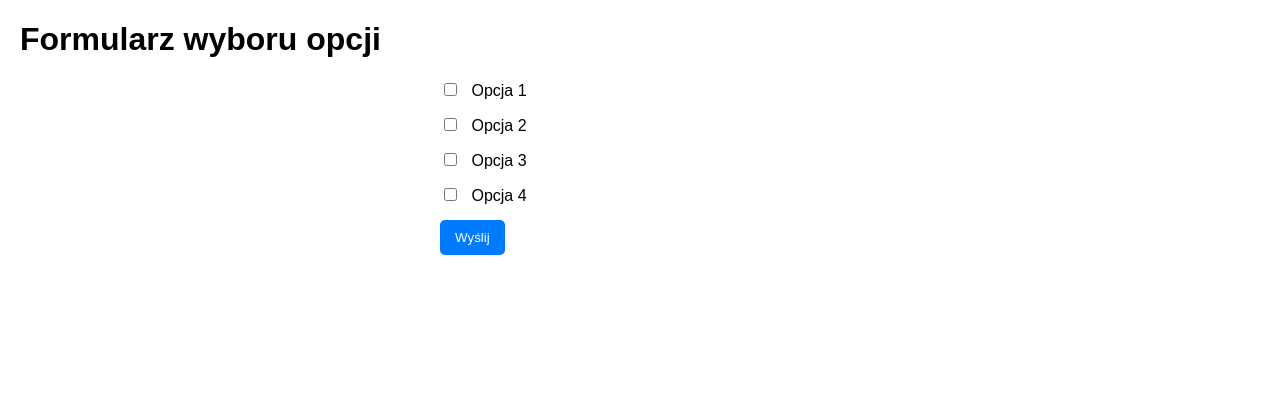
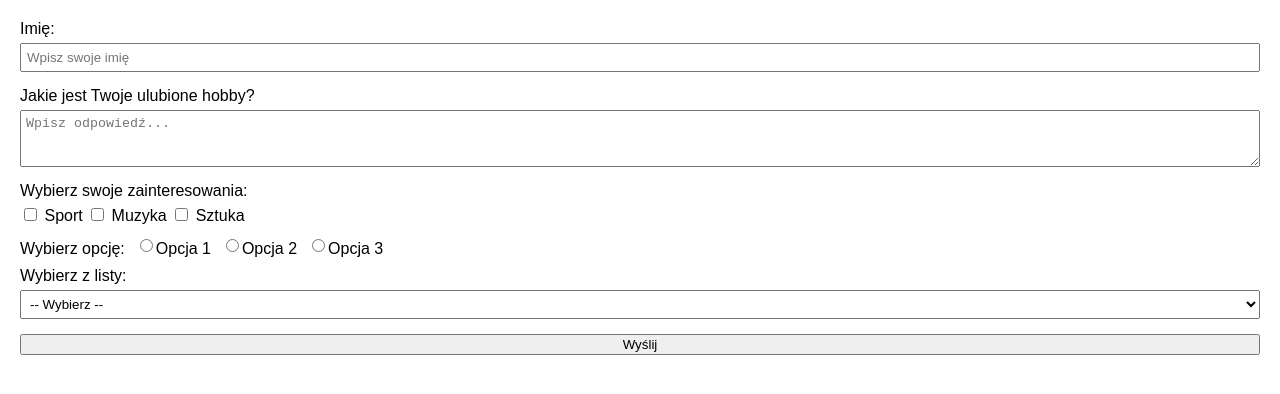
Before and after one commit to bonie-tak/bonie-tak1, a plain HTML site: page formularz_kubica.html in a window 1280 px wide. Drawn offline with Linux system fonts and the light colour scheme.

Commit message:
formularz_kubica.html

```diff
--- a/formularz_kubica.html
+++ b/formularz_kubica.html
@@ -1,64 +1,86 @@
 <!DOCTYPE html>
-<html lang="en">
+<html lang="pl">
 <head>
     <meta charset="UTF-8">
     <meta name="viewport" content="width=device-width, initial-scale=1.0">
-    <title>Formularz bez wymogu wpisywania</title>
+    <title>Prosty formularz</title>
     <style>
         body {
             font-family: Arial, sans-serif;
             margin: 20px;
         }
+
         form {
-            max-width: 400px;
-            margin: 0 auto;
-            padding: 0;
+            display: flex;
+            flex-direction: column;
         }
-        .form-group {
+
+        label {
+            margin-bottom: 5px;
+        }
+
+        input, select, textarea {
             margin-bottom: 15px;
+            padding: 5px;
         }
-        .form-group label {
-            display: block;
-            margin-bottom: 5px;
-            text-align: left;
+
+        .horizontal {
+            display: flex;
+            align-items: center;
         }
-        .form-group input[type="checkbox"] {
+
+        .horizontal label {
             margin-right: 10px;
-        }
-        .form-group button {
-            padding: 10px 15px;
-            background-color: #007BFF;
-            color: white;
-            border: none;
-            border-radius: 5px;
-            cursor: pointer;
-        }
-        .form-group button:hover {
-            background-color: #0056b3;
         }
     </style>
 </head>
 <body>
+    <form>
+        <!-- Pole tekstowe na imię (opcjonalne) -->
+        <label for="imie">Imię:</label>
+        <input type="text" id="imie" name="imie" placeholder="Wpisz swoje imię">
 
-<h1>Formularz wyboru opcji</h1>
-<form action="/submit" method="post">
-    <div class="form-group">
-        <label><input type="checkbox" name="option1" value="option1"> Opcja 1</label>
-    </div>
-    <div class="form-group">
-        <label><input type="checkbox" name="option2" value="option2"> Opcja 2</label>
-    </div>
-    <div class="form-group">
-        <label><input type="checkbox" name="option3" value="option3"> Opcja 3</label>
-    </div>
-    <div class="form-group">
-        <label><input type="checkbox" name="option4" value="option4"> Opcja 4</label>
-    </div>
+        <!-- Pytanie z odpowiedzią tekstową -->
+        <label for="pytanie1">Jakie jest Twoje ulubione hobby?</label>
+        <textarea id="pytanie1" name="pytanie1" rows="3" placeholder="Wpisz odpowiedź..."></textarea>
 
-    <div class="form-group">
+        <!-- Pytanie z wyborem wielokrotnym (checkboxy) -->
+        <label for="zainteresowania">Wybierz swoje zainteresowania:</label>
+        <div>
+            <input type="checkbox" id="sport" name="zainteresowania" value="sport">
+            <label for="sport">Sport</label>
+
+            <input type="checkbox" id="muzyka" name="zainteresowania" value="muzyka">
+            <label for="muzyka">Muzyka</label>
+
+            <input type="checkbox" id="sztuka" name="zainteresowania" value="sztuka">
+            <label for="sztuka">Sztuka</label>
+        </div>
+
+        <!-- Opcje wyboru w poziomie -->
+        <div class="horizontal">
+            <label for="opcje">Wybierz opcję:</label>
+            <input type="radio" id="opcja1" name="opcje" value="1">
+            <label for="opcja1">Opcja 1</label>
+
+            <input type="radio" id="opcja2" name="opcje" value="2">
+            <label for="opcja2">Opcja 2</label>
+
+            <input type="radio" id="opcja3" name="opcje" value="3">
+            <label for="opcja3">Opcja 3</label>
+        </div>
+
+        <!-- Pole wyboru z listy rozwijanej -->
+        <label for="lista">Wybierz z listy:</label>
+        <select id="lista" name="lista">
+            <option value="">-- Wybierz --</option>
+            <option value="1">Opcja 1</option>
+            <option value="2">Opcja 2</option>
+            <option value="3">Opcja 3</option>
+        </select>
+
+        <!-- Przycisk wysyłania formularza -->
         <button type="submit">Wyślij</button>
-    </div>
-</form>
-
+    </form>
 </body>
 </html>
```
